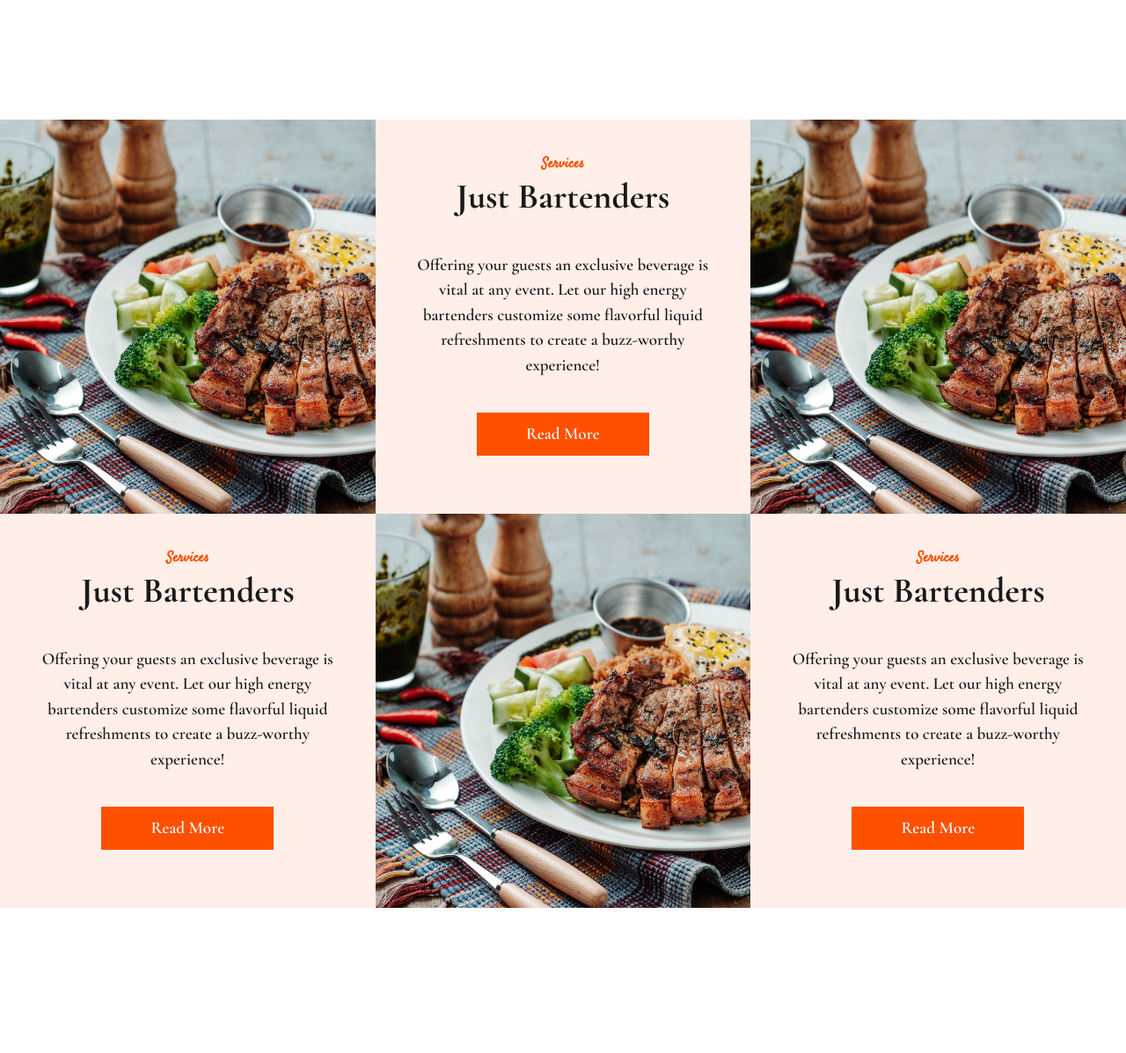
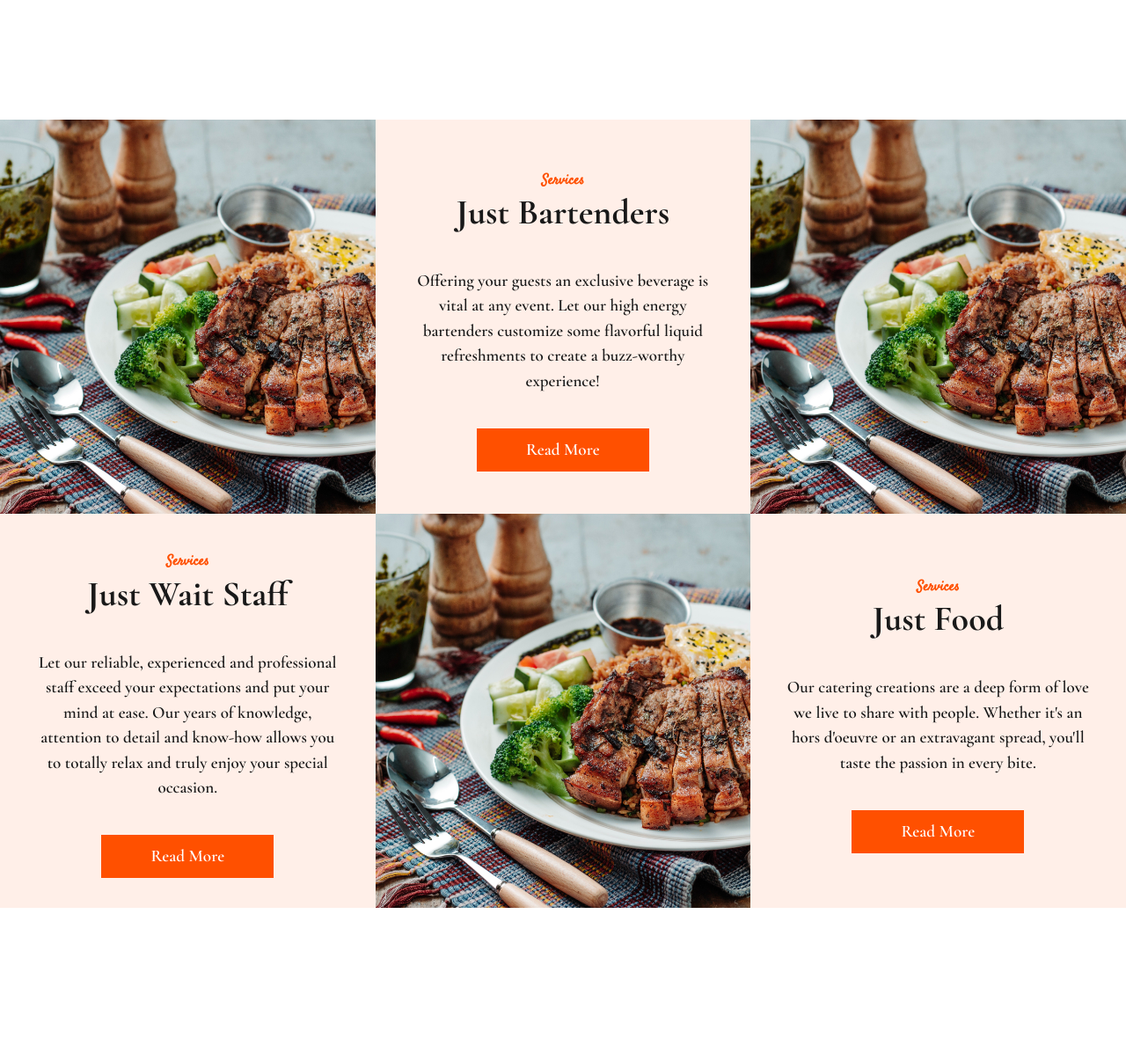
Before and after one commit to NazmaShakya7/MGC, a PHP site: page / in a window 1280 px wide. Shown: the part 1520-2717 px from the top of the page at 88% size. Run offline with PHP 8.4, Linux system fonts and the light colour scheme; some libraries are stand-ins or nearby versions.

Commit message:
frontpage 50%

```diff
--- a/assets/css/style.css
+++ b/assets/css/style.css
@@ -201,10 +201,6 @@ a:hover{
 }
 .uk-services-content{
     background-color: #FFEFE8;
-    display: flex;
-    align-items: center;
-    justify-content: center;
-    flex-direction: column;
 }
 /* ---------------------------------- media --------------------------------- */
 .media{
--- a/index.php
+++ b/index.php
@@ -54,7 +54,7 @@
                 </div>
             </div>
             <div class=" uk-services-content">
-                <div class="uk-padding uk-flex uk-flex-middle uk-flex-column uk-text-center">
+                <div class="uk-padding uk-flex uk-flex-middle uk-flex-center uk-flex-column uk-text-center">
                     <div class="uk-title ">
                         <h4 class="uk-margin-remove">Services</h4>
                     </div>
@@ -74,14 +74,14 @@
                 </div>
             </div>
             <div class=" uk-services-content">
-                <div class="uk-padding uk-flex uk-flex-middle uk-flex-column uk-text-center">
+                <div class="uk-padding uk-flex uk-flex-middle uk-flex-center uk-flex-column uk-text-center">
                     <div class="uk-title ">
                         <h4 class="uk-margin-remove">Services</h4>
                     </div>
                     <div class="uk-section-title uk-text-center">
-                        <h2>Just Bartenders</h2>
+                        <h2>Just Wait Staff</h2>
                     </div>
-                    <p>Offering your guests an exclusive beverage is vital at any event. Let our high energy bartenders customize some flavorful liquid refreshments to create a buzz-worthy experience!</p>
+                    <p>Let our reliable, experienced and professional staff exceed your expectations and put your mind at ease. Our years of knowledge, attention to detail and know-how allows you to totally relax and truly enjoy your special occasion.</p>
                     <div class="uk-text-center mt-5">
                         <a href="" class="uk-btn uk-primary ">Read More</a>
                     </div>
@@ -94,14 +94,14 @@
                 </div>
             </div>
             <div class=" uk-services-content">
-                <div class="uk-padding uk-flex uk-flex-middle uk-flex-column uk-text-center">
+                <div class="uk-padding uk-flex uk-flex-middle uk-flex-center uk-flex-column uk-text-center">
                     <div class="uk-title ">
                         <h4 class="uk-margin-remove">Services</h4>
                     </div>
                     <div class="uk-section-title uk-text-center">
-                        <h2>Just Bartenders</h2>
+                        <h2>Just Food</h2>
                     </div>
-                    <p>Offering your guests an exclusive beverage is vital at any event. Let our high energy bartenders customize some flavorful liquid refreshments to create a buzz-worthy experience!</p>
+                    <p>Our catering creations are a deep form of love we live to share with people. Whether it's an hors d'oeuvre or an extravagant spread, you'll taste the passion in every bite.</p>
                     <div class="uk-text-center mt-5">
                         <a href="" class="uk-btn uk-primary ">Read More</a>
                     </div>
```
